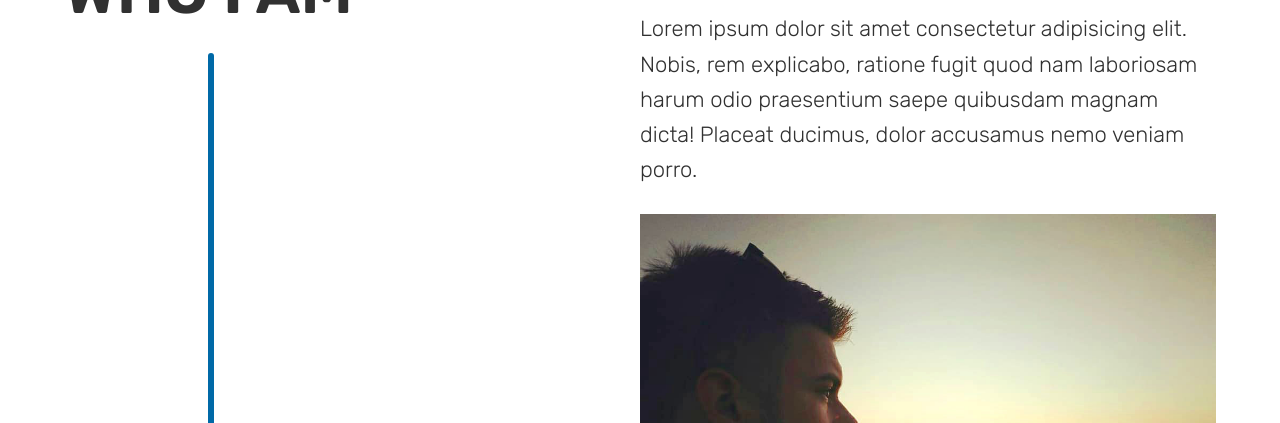
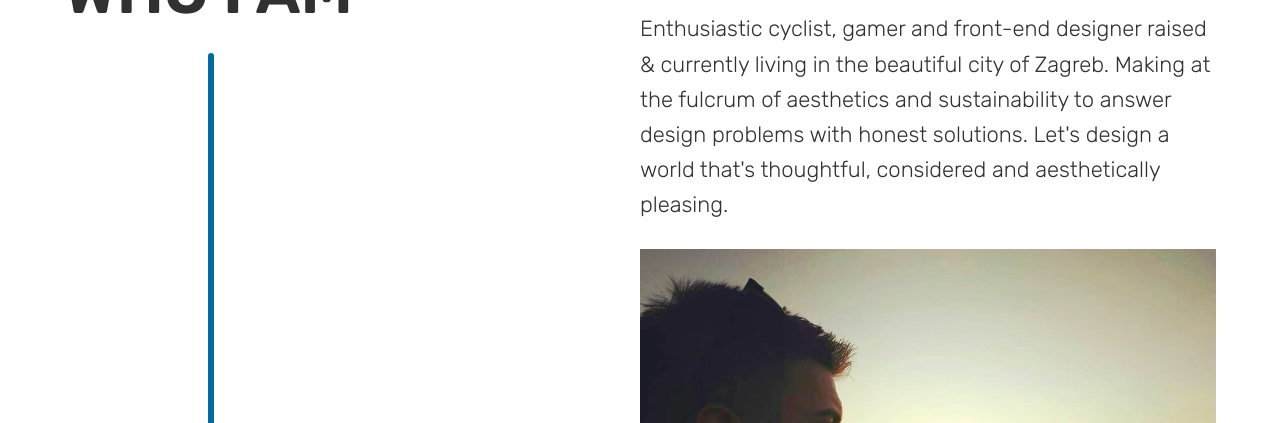
Before and after one commit to BZubovic/Portfolio, a plain HTML site: page about.html in a window 1280 px wide. Shown: the part 871-1294 px from the top of the page. Drawn offline with Linux system fonts and the light colour scheme.

Commit message:
replaced lorem text

```diff
--- a/about.html
+++ b/about.html
@@ -129,7 +129,8 @@
         </div>
             <div class="info infoabout">
                 <h2>Benjamin Zubović</h2>
-                <p>Lorem ipsum dolor sit amet consectetur adipisicing elit. Nobis, rem explicabo, ratione fugit quod nam laboriosam harum odio praesentium saepe quibusdam magnam dicta! Placeat ducimus, dolor accusamus nemo veniam porro.</p>
+                <p>Enthusiastic cyclist, gamer and front-end designer raised & currently living in the beautiful city of Zagreb.
+                    Making at the fulcrum of aesthetics and sustainability to answer design problems with honest solutions. Let's design a world that's thoughtful, considered and aesthetically pleasing.</p>
                 <img src="img/aboutme.jpg" alt="">
             </div>
         </div>
```
